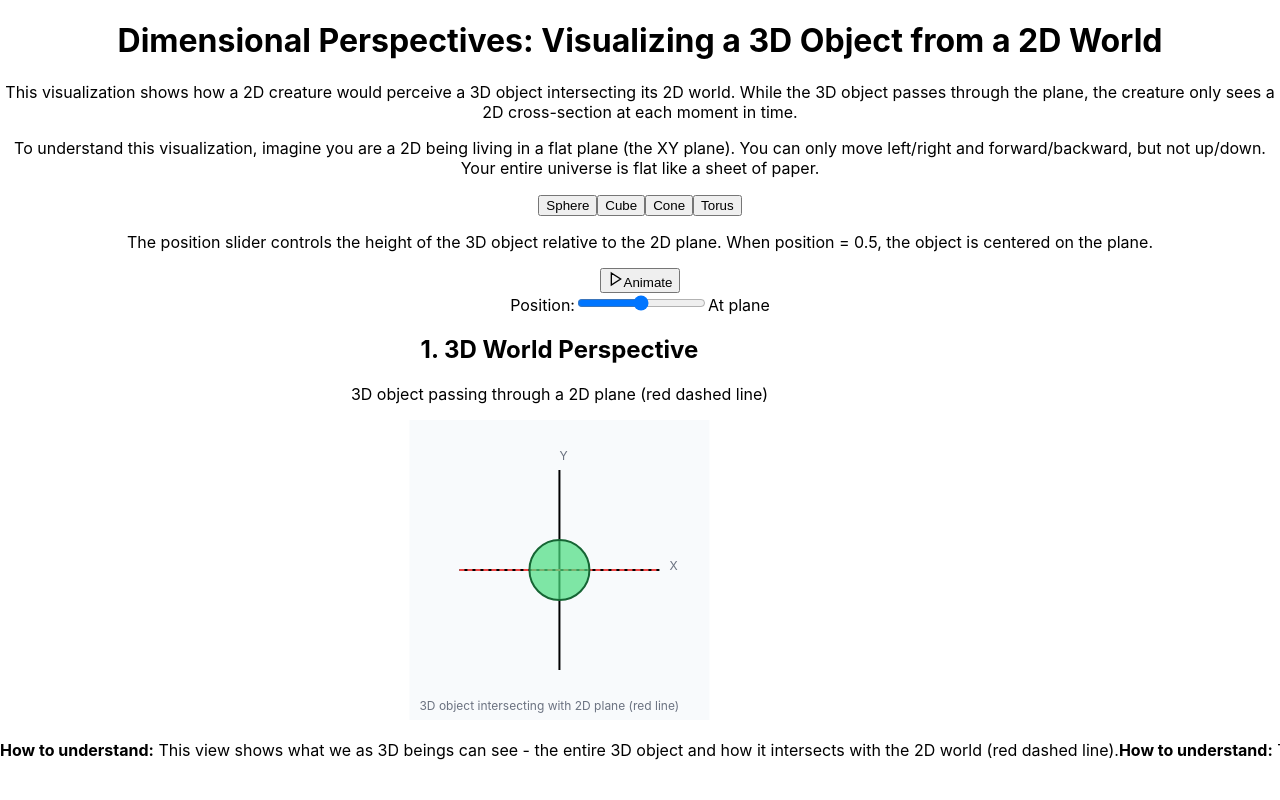
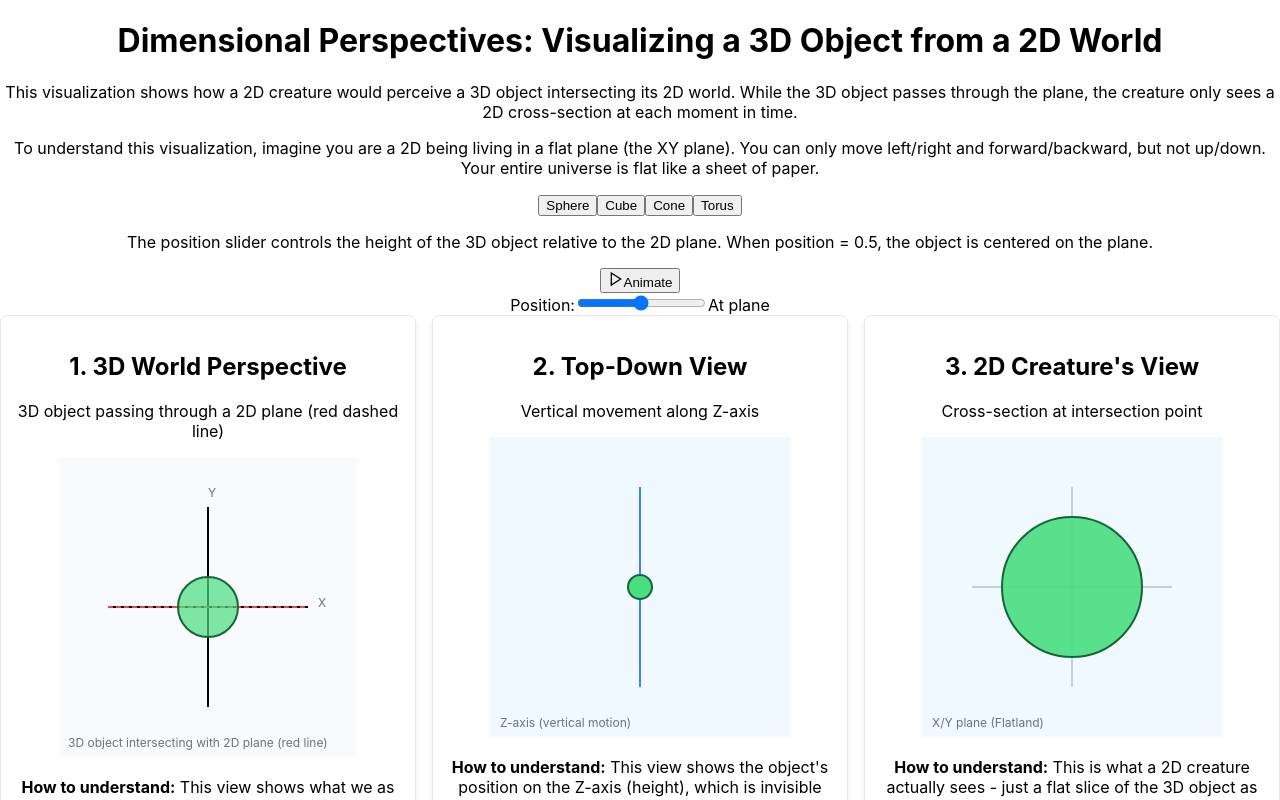
Before and after one commit to mithunmanohar/dimensional-perspectives, a React (Create React App) app: page / in a window 1280 px wide. Shown: the top 800 px of the page. Built offline with nearby package versions, Linux system fonts and the light colour scheme.

Commit message:
Updated panel layout to horizontal alignment

```diff
--- a/src/components/DimensionalPerspectives.js
+++ b/src/components/DimensionalPerspectives.js
@@ -1,39 +1,35 @@
 import React, { useState, useEffect, useRef } from 'react';
 
 const DimensionalPerspectives = () => {
-  // Add global styles for the container with stronger specificity
+  // Add global styles with very strong specificity
   React.useEffect(() => {
-    // Add a style tag to enforce horizontal layout on mobile with higher specificity
     const style = document.createElement('style');
     style.textContent = `
-      @media (max-width: 768px) {
-        /* Use high specificity selectors */
-        body .dimensional-perspectives-container .panel-container {
-          display: flex !important;
-          flex-direction: row !important;
-          overflow-x: auto !important;
-          width: 100% !important;
-          padding-bottom: 16px !important;
-          flex-wrap: nowrap !important;
-        }
-        body .dimensional-perspectives-container .panel {
-          min-width: 300px !important;
-          flex-shrink: 0 !important;
-          width: auto !important;
-        }
-      }
-
-      /* Force horizontal layout regardless of screen size for GitHub Pages */
-      .dimensional-perspectives-container .panel-container {
+      /* Force horizontal layout always */
+      html body .dimensional-perspectives-container .panel-container {
         display: flex !important;
         flex-direction: row !important;
         overflow-x: auto !important;
+        width: 100% !important;
         flex-wrap: nowrap !important;
+        gap: 1rem !important;
+        padding-bottom: 16px !important;
       }
 
-      .dimensional-perspectives-container .panel {
+      html body .dimensional-perspectives-container .panel {
+        flex: 1 0 auto !important;
         min-width: 300px !important;
+        width: 300px !important;
+        max-width: 33% !important;
         flex-shrink: 0 !important;
+      }
+
+      /* Make sure the panels are side by side on all screens */
+      @media screen {
+        html body .dimensional-perspectives-container .panel-container {
+          flex-direction: row !important;
+          display: flex !important;
+        }
       }
     `;
     document.head.appendChild(style);
@@ -155,7 +151,6 @@ const DimensionalPerspectives = () => {
 
   // Render the 3D world perspective (Panel 1)
   const renderPlanView = () => {
-    // Your existing render code for Panel 1
     return (
       <svg width="100%" height="300" viewBox="0 0 300 300">
         {/* Background */}
@@ -250,7 +245,6 @@ const DimensionalPerspectives = () => {
 
   // Render the top-down view (Panel 2)
   const renderTopDownView = () => {
-    // Your existing render code for Panel 2
     return (
       <svg width="100%" height="300" viewBox="0 0 300 300">
         {/* Background */}
@@ -422,7 +416,6 @@ const DimensionalPerspectives = () => {
   };
 
   return (
-    // Add the specific class name for CSS specificity
     <div className="dimensional-perspectives-container flex flex-col p-4 bg-white">
       <h1 className="text-2xl font-bold text-center mb-2">Dimensional Perspectives: Visualizing a 3D Object from a 2D World</h1>
 
@@ -517,17 +510,34 @@ const DimensionalPerspectives = () => {
         </div>
       </div>
 
-      {/* Visualization panels with stronger style attributes */}
+      {/* Visualization panels - force fixed layout with inline styles to ensure all three panels show properly on GitHub Pages */}
       <div
-        className="panel-container flex flex-row gap-4 overflow-x-auto"
+        className="panel-container"
         style={{
+          display: 'flex',
+          flexDirection: 'row',
           flexWrap: 'nowrap',
-          display: 'flex',
-          flexDirection: 'row'
+          gap: '1rem',
+          overflowX: 'auto',
+          width: '100%'
         }}
       >
         {/* Panel 1: 3D World Perspective */}
-        <div className="panel flex-1 min-w-64 border rounded-lg shadow-md p-4 bg-white" style={{ flexShrink: 0, minWidth: '300px' }}>
+        <div
+          className="panel"
+          style={{
+            flex: '1 0 auto',
+            minWidth: '300px',
+            width: '300px',
+            maxWidth: '33%',
+            border: '1px solid #e5e7eb',
+            borderRadius: '0.5rem',
+            boxShadow: '0 4px 6px -1px rgba(0, 0, 0, 0.1)',
+            padding: '1rem',
+            backgroundColor: 'white',
+            flexShrink: 0
+          }}
+        >
           <h2 className="text-lg font-semibold mb-2 text-center">1. 3D World Perspective</h2>
           <p className="text-sm mb-2 text-gray-600">
             3D object passing through a 2D plane (red dashed line)
@@ -540,7 +550,21 @@ const DimensionalPerspectives = () => {
         </div>
 
         {/* Panel 2: Top-Down View */}
-        <div className="panel flex-1 min-w-64 border rounded-lg shadow-md p-4 bg-white" style={{ flexShrink: 0, minWidth: '300px' }}>
+        <div
+          className="panel"
+          style={{
+            flex: '1 0 auto',
+            minWidth: '300px',
+            width: '300px',
+            maxWidth: '33%',
+            border: '1px solid #e5e7eb',
+            borderRadius: '0.5rem',
+            boxShadow: '0 4px 6px -1px rgba(0, 0, 0, 0.1)',
+            padding: '1rem',
+            backgroundColor: 'white',
+            flexShrink: 0
+          }}
+        >
           <h2 className="text-lg font-semibold mb-2 text-center">2. Top-Down View</h2>
           <p className="text-sm mb-2 text-gray-600">
             Vertical movement along Z-axis
@@ -553,7 +577,21 @@ const DimensionalPerspectives = () => {
         </div>
 
         {/* Panel 3: 2D Creature's View */}
-        <div className="panel flex-1 min-w-64 border rounded-lg shadow-md p-4 bg-white" style={{ flexShrink: 0, minWidth: '300px' }}>
+        <div
+          className="panel"
+          style={{
+            flex: '1 0 auto',
+            minWidth: '300px',
+            width: '300px',
+            maxWidth: '33%',
+            border: '1px solid #e5e7eb',
+            borderRadius: '0.5rem',
+            boxShadow: '0 4px 6px -1px rgba(0, 0, 0, 0.1)',
+            padding: '1rem',
+            backgroundColor: 'white',
+            flexShrink: 0
+          }}
+        >
           <h2 className="text-lg font-semibold mb-2 text-center">3. 2D Creature's View</h2>
           <p className="text-sm mb-2 text-gray-600">
             Cross-section at intersection point
```
